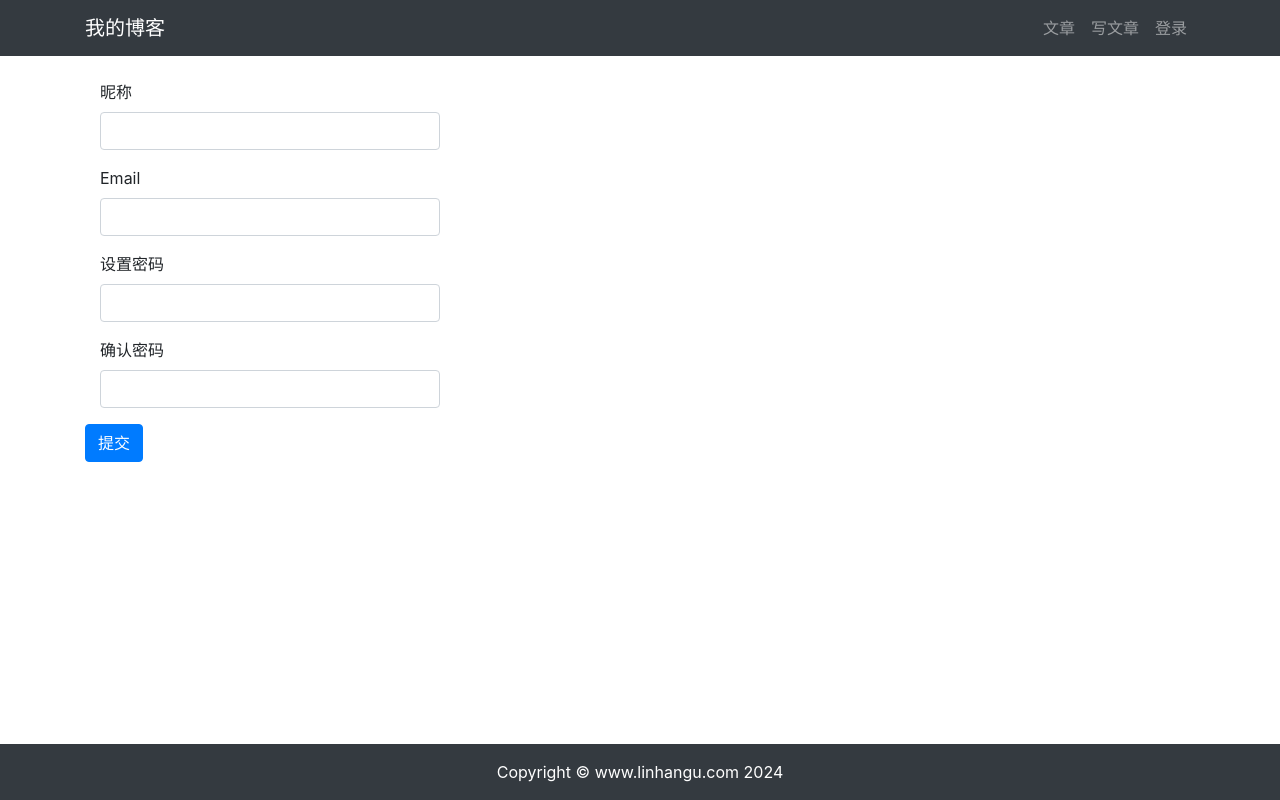
After one commit to lingulingo/django_blog, a Django app: page /userprofile/register/ in a window 1280 px wide. The commit adds this page. Run offline with Django 3.2, Linux system fonts and the light colour scheme; some libraries are stand-ins or nearby versions.

Commit message:
博客_用户模块

```diff
--- a/lingu_blog/lingu_blog/urls.py
+++ b/lingu_blog/lingu_blog/urls.py
@@ -23,4 +23,5 @@ urlpatterns = [
     # namespace可以保证反查到唯一的url，即使不同的app使用了相同的url, include将路径分发给下一步处理；
     path('article/', include('article.urls', namespace='article')),
     path('userprofile/', include('userprofile.urls', namespace='userprofile')),
+    path('password-reset/', include('password_reset.urls')),
 ]
--- a/lingu_blog/templates/header.html
+++ b/lingu_blog/templates/header.html
@@ -21,6 +21,8 @@
                             {{ user.username }}
                         </a>
                         <div class="dropdown-menu" aria-labelledby="navbarDropdown">
+                            <a class="dropdown-item" href="#" onclick="user_delete()">删除用户</a>
+
                             <a class="dropdown-item" href='{% url "userprofile:logout" %}'>退出登录</a>
                         </div>
                 {% else %}
@@ -33,3 +35,28 @@
         </div>
     </div>
 </nav>
+
+{% if user.is_authenticated %}
+<form
+    style="display:none;"
+    id="user_delete"
+    action="{% url 'userprofile:delete' user.id %}"
+    method="POST"
+>
+{% csrf_token %}
+    <button type="submit">发送</button>
+</form>
+<script>
+        function user_delete() {
+            // 调用layer弹窗组件
+            layer.open({
+                title: "确认删除",
+                content: "确认删除用户资料吗？",
+                yes: function(index, layero) {
+                    $('form#user_delete button').click();
+                    layer.close(index);
+                },
+            })
+        }
+</script>
+{% endif %}
--- a/lingu_blog/templates/userprofile/login.html
+++ b/lingu_blog/templates/userprofile/login.html
@@ -7,6 +7,9 @@
 <div class="container">
     <div class="row">
         <div class="col-12">
+            <br>
+            <h5>还没有账号？</h5>
+            <h5>点击<a href='{% url "userprofile:register" %}'>注册账号</a>加入我们吧！</h5>
             <br>
             <form method="post" action=".">
                 {% csrf_token %}
@@ -23,6 +26,9 @@
                 <!-- 提交按钮 -->
                 <button type="submit" class="btn btn-primary">提交</button>
             </form>
+            <br>
+            <h5>忘记密码了？</h5>
+            <h5>点击<a href='{% url "password_reset_recover" %}'>这里</a>重置密码</h5>
         </div>
     </div>
 </div>
--- /dev/null
+++ b/lingu_blog/templates/userprofile/register.html
@@ -0,0 +1,36 @@
+{% extends "base.html" %} {% load staticfiles %}
+{% block title %} 登录 {% endblock title %}
+{% block content %}
+<div class="container">
+    <div class="row">
+        <div class="col-12">
+            <br>
+            <form method="post" action=".">
+                {% csrf_token %}
+                <!-- 账号 -->
+                <div class="form-group col-md-4">
+                    <label for="username">昵称</label>
+                    <input type="text" class="form-control" id="username" name="username" required>
+                </div>
+                <!-- 邮箱 -->
+                <div class="form-group col-md-4">
+                    <label for="email">Email</label>
+                    <input type="text" class="form-control" id="email" name="email">
+                </div>
+                <!-- 密码 -->
+                <div class="form-group col-md-4">
+                    <label for="password">设置密码</label>
+                    <input type="password" class="form-control" id="password" name="password" required>
+                </div>
+                <!-- 确认密码 -->
+                <div class="form-group col-md-4">
+                    <label for="password2">确认密码</label>
+                    <input type="password" class="form-control" id="password2" name="password2" required>
+                </div>
+                <!-- 提交按钮 -->
+                <button type="submit" class="btn btn-primary">提交</button>
+            </form>
+        </div>
+    </div>
+</div>
+{% endblock content %}
--- a/lingu_blog/userprofile/forms.py
+++ b/lingu_blog/userprofile/forms.py
@@ -6,3 +6,22 @@ from django.contrib.auth.models import User
 class UserLoginForm(forms.Form):
     username = forms.CharField()
     password = forms.CharField()
+
+
+# 注册用户表单
+class UserRegisterForm(forms.ModelForm):
+    # 复写User的密码
+    password = forms.CharField()
+    password2 = forms.CharField()
+
+    class Meta:
+        model = User
+        fields = ('username', 'email')
+
+    # 对两次输入的密码是否一致进行检查
+    def clean_password2(self):
+        data = self.cleaned_data
+        if data.get('password') == data.get('password2'):
+            return data.get('password')
+        else:
+            raise forms.ValidationError("密码输入不一致,请重试。")
--- a/lingu_blog/userprofile/urls.py
+++ b/lingu_blog/userprofile/urls.py
@@ -6,4 +6,7 @@ app_name = 'userprofile'
 urlpatterns = [
     path('login/', views.user_login, name='login'),
     path('logout/', views.user_logout, name='logout'),
+    path('register/', views.user_register, name='register'),
+    # 用户删除
+    path('delete/<int:id>/', views.user_delete, name='delete'),
 ]
--- a/lingu_blog/userprofile/views.py
+++ b/lingu_blog/userprofile/views.py
@@ -1,7 +1,9 @@
 from django.shortcuts import render, redirect
 from django.contrib.auth import authenticate, login, logout
 from django.http import HttpResponse
-from .forms import UserLoginForm
+from django.contrib.auth.decorators import login_required
+from django.contrib.auth.models import User
+from .forms import UserLoginForm, UserRegisterForm
 
 
 # Create your views here.
@@ -33,3 +35,40 @@ def user_login(request):
 def user_logout(request):
     logout(request)
     return redirect("article:article_list")
+
+
+def user_register(request):
+    if request.method == "POST":
+        user_register_form = UserRegisterForm(request.POST)
+        if user_register_form.is_valid():
+            new_user = user_register_form.save(commit=False)
+            # 设置密码
+            new_user.set_password(user_register_form.cleaned_data['password'])
+            new_user.save()
+            # 保存好数据后立即登录并返回博客列表页面
+            login(request, new_user)
+            return redirect("article:article_list")
+        else:
+            return HttpResponse("注册表单输入有误。请重新输入~")
+    elif request.method == 'GET':
+        user_register_form = UserRegisterForm()
+        context = {'form': user_register_form}
+        return render(request, 'userprofile/register.html', context)
+    else:
+        return HttpResponse("请使用GET或POST请求数据")
+
+
+@login_required(login_url='/userprofile/login/')
+def user_delete(request, id):
+    if request.method == "POST":
+        user = User.objects.get(id=id)
+        # 验证登录用户、待删除用户是否相同
+        if request.user == user:
+            # 退出登录，删除数据并返回博客列表
+            logout(request)
+            user.delete()
+            return redirect("article:article_list")
+        else:
+            return HttpResponse("你没有删除操作的权限。")
+    else:
+        return HttpResponse("仅接受post请求。")
```
